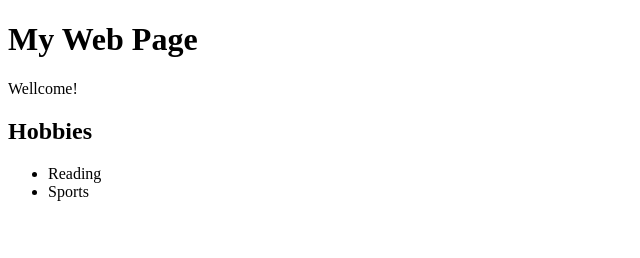
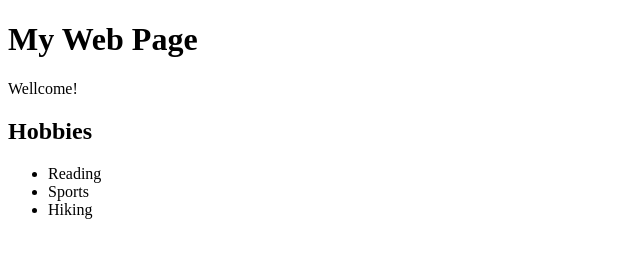
Before and after one commit to purotu/github-koodiklinikka, a plain HTML site: page index.html in a window 1280 px wide. Shown: the whole page, without its empty margins (0-640 px from the left). Drawn offline with Linux system fonts and the light colour scheme.

Commit message:
Lisättiin uusi harrastus

```diff
--- a/index.html
+++ b/index.html
@@ -13,6 +13,7 @@
   <ul>
     <li>Reading</li>
     <li>Sports</li>
+    <li>Hiking</li>
   </ul>
 </body>
 </html>
```
